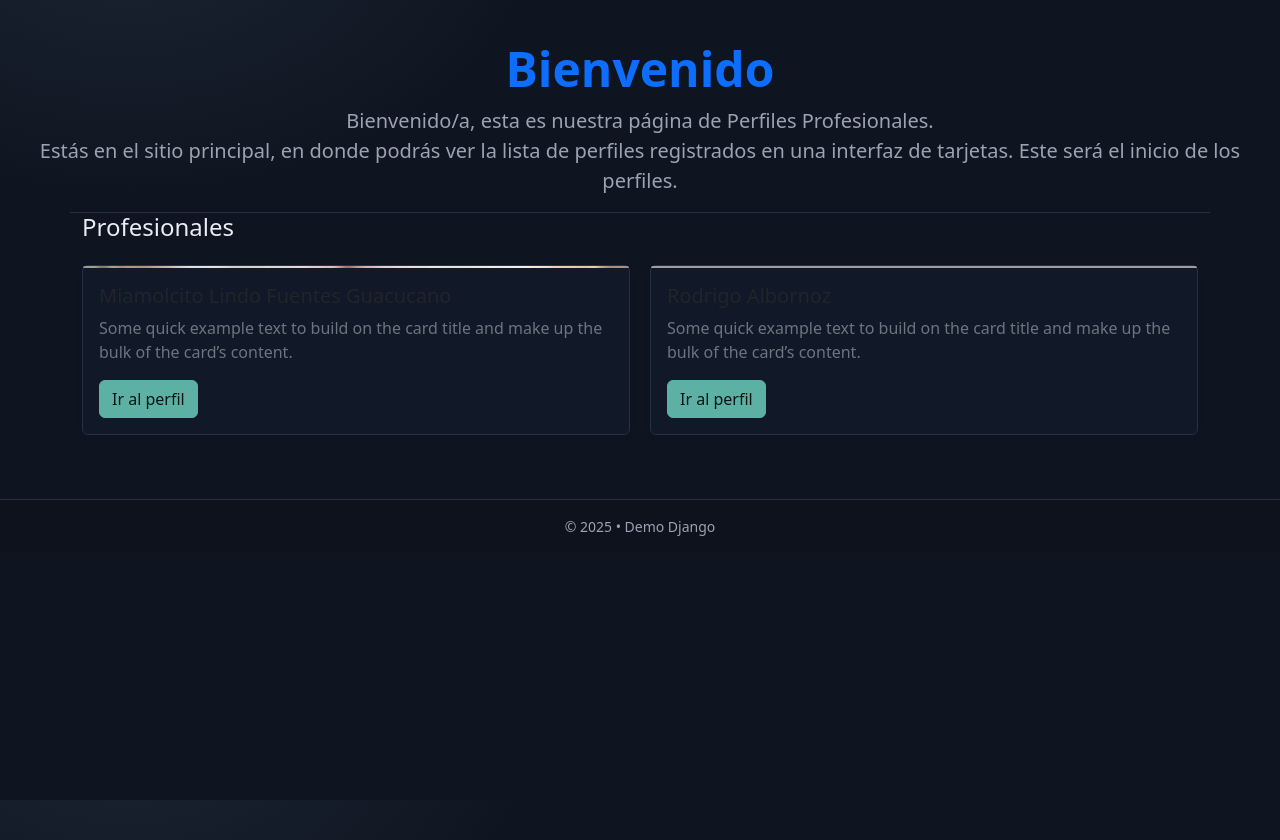
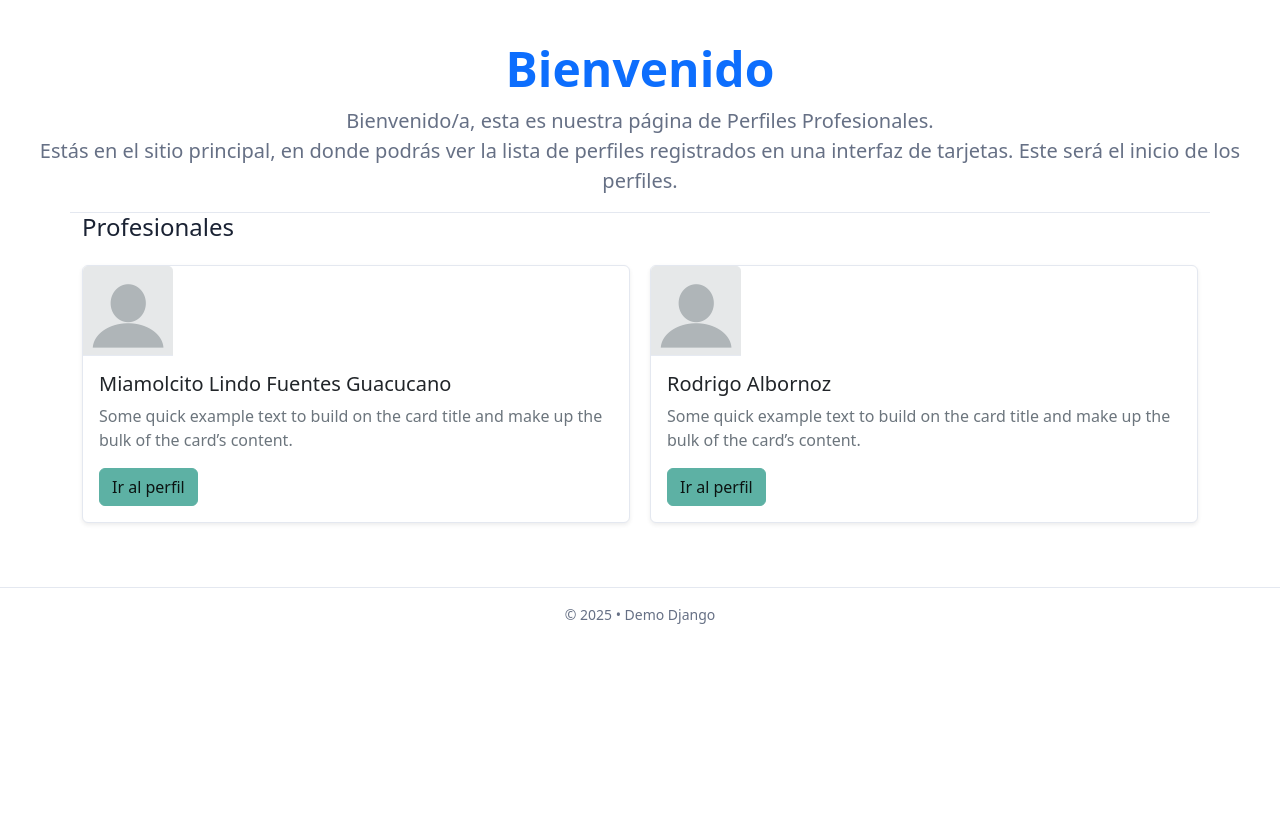
Before and after one commit to Rodr-7/portafolio_web, a Django app: page / in a window 1280 px wide. Run offline with Django 5.2, Linux system fonts and the light colour scheme; grey boxes are pictures that could not be loaded.

Commit message:
Cambio de colores de esquema oscuro a claro en inicio, ajuste de url en tarjet perfil 2

```diff
--- a/homepage/static/homepage/css/inicio.css
+++ b/homepage/static/homepage/css/inicio.css
@@ -1,65 +1,70 @@
-/* Paleta sobria (oscura) con acento petróleo */
+
+/* Paleta clara con acento petróleo */
 :root{
-  /* Sobrescribe el color primario de Bootstrap para .text-primary y .btn-primary */
+  /* Hace que .text-primary y .btn-primary usen este tono */
   --bs-primary: #5db1a4;
 
-  --bg-body: #0f1520;
-  --bg-section: #151b28;
-  --text-base: #cfd6e6;
-  --text-muted: #9aa3b2;
-  --title: #e8ecf5;
-  --stroke: #273043;
-  --accent-strong: #4ba797;
+  --bg-body: #f7f9fc;        /* fondo general claro */
+  --bg-section: #ffffff;     /* secciones y tarjetas */
+  --text-base: #283041;      /* texto principal */
+  --text-muted: #667085;     /* texto secundario */
+  --title: #1a2233;          /* titulares */
+  --stroke: #e4e8f0;         /* bordes sutiles */
+  --accent-strong: #4ba797;  /* hover de primario */
 }
 
 /* --------- Base --------- */
 * { box-sizing: border-box; }
 html, body { height: 100%; }
 
-body.bg-body{
-  background:
-    radial-gradient(1200px 800px at 10% -10%, #1b2433 0%, var(--bg-body) 35%) no-repeat fixed;
-  color: var(--text-base);
-  -webkit-font-smoothing: antialiased;
-  -moz-osx-font-smoothing: grayscale;
-}
 
-/* Titulares */
+
+/* Titulares y párrafos */
 .text-title{ color: var(--title); }
-
-/* Párrafos y texto secundario */
 .text-muted{ color: var(--text-muted) !important; }
 
-/* Sección principal con tarjetas
-   Mantenemos la estructura original: <section> con .card como hijos directos */
+/* Contenedor y encabezados */
+.container{ border-top: 1px solid var(--stroke); }
+h1{ color: var(--title); margin-top: 2.5rem; }
+h2{ color: var(--title); }
+
+/* Sección principal (rejilla de tarjetas) */
 section{
   display: grid;
   grid-template-columns: repeat(auto-fit, minmax(260px, 1fr));
   gap: 1.25rem;
 }
 
-/* Tarjetas (visuales más elegantes) */
+/* Tarjetas de perfiles (claro) */
 .profile-card{
-  background-color: #111827;             /* cercano a Tailwind slate-900 */
+  background-color: var(--bg-section);
   border: 1px solid var(--stroke);
-  transition: transform .2s ease, box-shadow .2s ease, border-color .2s ease;
+  box-shadow: 0 2px 10px rgba(17, 24, 39, 0.04);
+  transition: transform .2s ease, box-shadow .2s ease, border-color .2s ease, filter .2s ease;
 }
 
 .profile-card:hover{
-  transform: translateY(-4px);
-  box-shadow: 0 12px 28px rgba(0,0,0,.28);
+  transform: translateY(-3px);
+  box-shadow: 0 12px 28px rgba(17, 24, 39, 0.10);
   border-color: rgba(93,177,164,.45);
+  filter: saturate(1.02);
 }
 
-/* Imagen de tarjeta: mantener proporción y recorte suave */
+/* Imagen de tarjeta: proporción y recorte suave */
 .card-img-top{
-  aspect-ratio: 4/3;
+  aspect-ratio: 4 / 3;     /* Cambia a 1/1 o 16/9 si prefieres */
   object-fit: cover;
-  filter: saturate(.9);
-  height: 2px;
+  filter: saturate(.98) contrast(1.02);
+  background: #f2f4f7;     /* color de fondo si la imagen tarda en cargar */
+  border-bottom: 1px solid var(--stroke);
+  width: 90px;
+  height: 90px;
+  object-fit: cover;      /* rellena recortando bordes si hace falta */
+  aspect-ratio: auto;     /* anula cualquier proporción previa */
 }
 
-/* Botón primario (coherente con --bs-primary) */
+
+/* Botón primario coherente con el acento */
 .btn-primary{
   --bs-btn-bg: var(--bs-primary);
   --bs-btn-border-color: var(--bs-primary);
@@ -68,19 +73,15 @@ section{
   --bs-btn-color: #0b1412;
 }
 
-/* Contenedor y encabezados */
-.container{ border-top: 1px solid var(--stroke); }
-h1{ color: var(--title); margin-top: 2.5rem; }
-h2{ color: var(--title); }
-
-/* Footer */
+/* Footer claro */
 footer{
   margin-top: 1rem;
   padding: .85rem 0;
   text-align: center;
   color: var(--text-muted);
   border-top: 1px solid var(--stroke);
-  background: rgba(0,0,0,.12);
+  background: #ffffffb3; /* blanco con leve transparencia */
+  backdrop-filter: blur(4px);
 }
 
 /* Accesibilidad: focus visible */
@@ -93,3 +94,46 @@ footer{
 @media (max-width: 576px){
   .lead{ font-size: 1.05rem; }
 }
+
+/* ------------------------------------------
+   (Opcional) Control de tamaño de imágenes:
+   Descomenta UNA de estas opciones si necesitas
+   forzar tamaño. No uses varias a la vez.
+------------------------------------------- */
+
+/* Opción A — Altura fija */
+/*
+.profile-card > .card-img-top{
+  width: 100%;
+  height: 220px;
+  object-fit: cover;
+  aspect-ratio: auto;
+}
+*/
+
+/* Opción B — Mantener proporción distinta */
+/*
+.profile-card > .card-img-top{
+  height: auto;
+  aspect-ratio: 16 / 9;  // 1/1, 3/2, etc.
+  object-fit: cover;
+}
+*/
+
+/* Opción C — Responsive por breakpoint */
+/*
+.profile-card > .card-img-top{
+  width: 100%;
+  object-fit: cover;
+  aspect-ratio: auto;
+}
+@media (max-width: 767.98px){
+  .profile-card > .card-img-top{ height: 180px; }
+}
+@media (min-width: 768px) and (max-width: 1199.98px){
+  .profile-card > .card-img-top{ height: 220px; }
+}
+@media (min-width: 1200px){
+  .profile-card > .card-img-top{ height: 260px; }
+}
+*/
--- a/homepage/templates/homepage/inicio.html
+++ b/homepage/templates/homepage/inicio.html
@@ -30,18 +30,18 @@
 
     <section>
       <div class="card profile-card shadow-sm">
-        <img src={% static 'homepage/img/profile2.jpeg' %} class="card-img-top" alt="Foto de perfil 1">
+        <img src={% static 'homepage/img/no-photo.webp' %} class="card-img-top" alt="Foto de perfil 1">
         <div class="card-body">
           <h5 class="card-title">Miamolcito Lindo Fuentes Guacucano</h5>
           <p class="card-text text-secondary">
             Some quick example text to build on the card title and make up the bulk of the card’s content.
           </p>
-          <a href="{% url 'perfil' %}" class="btn btn-primary">Ir al perfil</a>
+          <a href="{% url 'perfil2' %}" class="btn btn-primary">Ir al perfil</a>
         </div>
       </div>
 
       <div class="card profile-card shadow-sm">
-        <img src={% static 'homepage/img/profile1.jpeg' %} class="card-img-top" alt="Foto de perfil 2">
+        <img src={% static 'homepage/img/no-photo.webp' %} class="card-img-top" alt="Foto de perfil 2">
         <div class="card-body">
           <h5 class="card-title">Rodrigo Albornoz</h5>
           <p class="card-text text-secondary">
```
Also changed, not shown: homepage/templates/homepage/perfil.html (+6 -6 lines).
